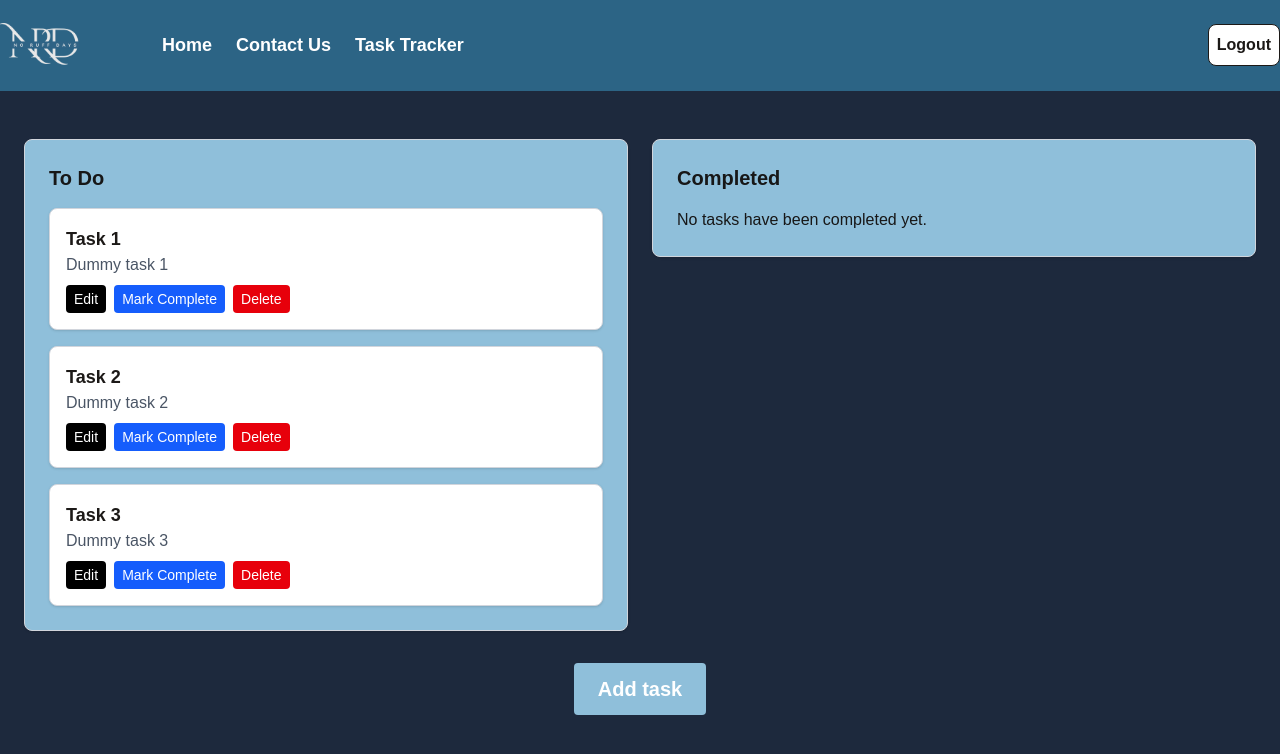
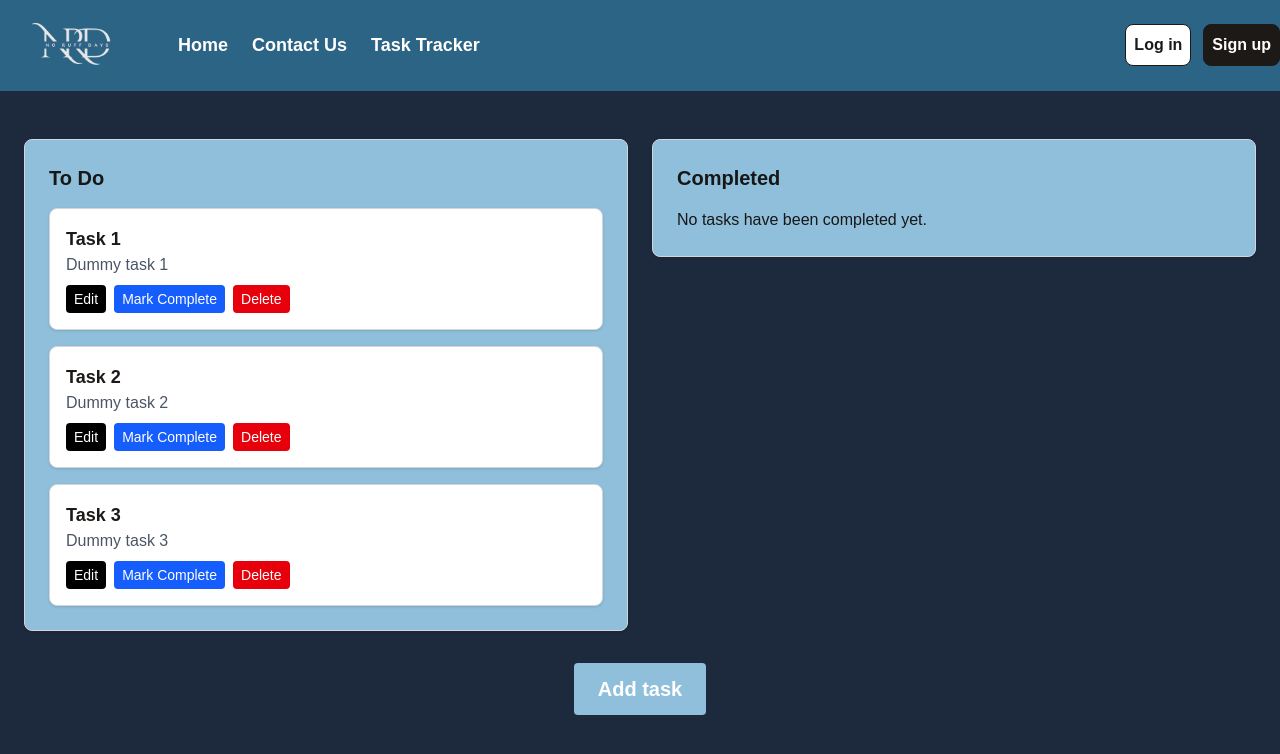
Before and after one commit to lindale1/NoRuffDays, a Next.js app: page /tasktracker in a window 1280 px wide. Shown: the top 754 px of the page. Built offline with nearby package versions, Linux system fonts and the light colour scheme.

Commit message:
log in/log out

```diff
--- a/src/app/authenticated/page.tsx
+++ b/src/app/authenticated/page.tsx
@@ -1,4 +1,4 @@
-import AuthHeader from '../../components/AuthHeader';
+import Header from '@/components/Header';
 import WelcomeUser from '../../components/WelcomeUser';
 import Footer from '../../components/Footer'
 // Home page view - authenticated
@@ -6,7 +6,7 @@ import Footer from '../../components/Footer'
 export default function Home() {
   return (
     <div>
-      <AuthHeader />
+      <Header />
       <WelcomeUser />
       <Footer />
     </div>
--- a/src/app/contact/page.tsx
+++ b/src/app/contact/page.tsx
@@ -1,7 +1,7 @@
 'use client';
 
 import React, { useState } from "react";
-import AuthHeader from '../../components/AuthHeader';
+import Header from "@/components/Header";
 import Footer from '../../components/Footer';
 
 const ContactPage = () => {
@@ -36,7 +36,7 @@ const ContactPage = () => {
 
   return (
     <div>
-      <AuthHeader />
+      <Header />
 
       {/* GET IN TOUCH SECTION */}
       <section className="bg-[#1f3b50] text-white py-12 px-4">
--- a/src/app/tasktracker/page.tsx
+++ b/src/app/tasktracker/page.tsx
@@ -1,7 +1,7 @@
 // Page for task tracker where we can add code from Dynamic List assignment
 "use client";
 import { useEffect, useState } from 'react';
-import AuthHeader from '../../components/AuthHeader';  // Correct path
+import Header from '@/components/Header';
 import Tasks from '../../components/Tasks'
 // Task tracker page view - non-authenticated
 
@@ -9,7 +9,7 @@ export default function TaskTracker() {
 
   return (
     <div className="min-h-screen bg-slate-800">
-      <AuthHeader />
+      <Header />
       <Tasks />
     </div>
   )
--- a/src/components/AuthHeader.tsx
+++ /dev/null
@@ -1,57 +0,0 @@
-"use client";
-import * as React from "react";
-import Image from "next/image";
-import logo from '../app/assets/nrd Logo(new).png';
-import Link from 'next/link';
-
-function Logo () {
-  return (
-    <div className="flex justify-center items-center">
-      <Link href="/" passHref>
-      <Image
-        src={logo}
-        height={90}
-        alt="No Ruff Days Logo"
-        className="cursor-pointer"
-      />
-      </Link>
-    </div>
-  );
-};
-
-function NavLinks() {
-  return (
-    <nav className="flex gap-6 ml-8 text-white font-semibold text-lg max-sm:hidden">
-    <Link href="/" className="hover:underline">Home</Link>
-    <Link href="/contact" className="hover:underline">Contact Us</Link>
-    <Link href="/tasktracker" className="hover:underline">Task Tracker</Link>
-    </nav>
-  )
-}
-
-function Logout () {
-  return (
-    <div className="flex gap-3 items-center ml-6 max-sm:hidden">
-      <button className="p-2 text-base font-bold rounded-lg border border-solid bg-white bg-opacity-90 text-stone-900">Logout</button>
-    </div>
-  );
-}
-
-function Header() {
-  return (
-    <>
-      <link
-        href="https://fonts.googleapis.com/css2?family=Inter:wght@400;700&display=swap"
-        rel="stylesheet"
-      />
-      <header className="flex relative items-center justify-between w-full bg-cyan-800 border-b border-[#2c6485]" style={{ backgroundColor: '#2c6485'}}>
-      <div className="flex items-center gap-10">
-        <Logo />
-        <NavLinks />
-        </div>
-        <Logout />
-      </header>
-    </>
-  );
-}
-export default Header;
--- a/src/components/Header.tsx
+++ b/src/components/Header.tsx
@@ -3,6 +3,14 @@ import * as React from "react";
 import Image from "next/image";
 import logo from '../app/assets/nrd Logo(new).png';
 import Link from 'next/link';
+
+interface LogInSignUpProps {
+  onLogin: () => void;
+}
+
+interface LogoutProps {
+  onLogout: () => void;
+}
 
 // Header component for Navbar with log in & sign up and logo
 function Logo () {
@@ -23,22 +31,22 @@ function NavLinks() {
     <nav className="flex gap-6 ml-8 text-white font-semibold text-lg max-sm:hidden">
     <Link href="/" className="hover:underline">Home</Link>
     <Link href="/contact" className="hover:underline">Contact Us</Link>
+    <Link href="/tasktracker" className="hover:underline">Task Tracker</Link>
     </nav>
+
   )
 }
 
 
-function LogOrSignUp () {
+function LogOrSignUp({ onLogin }: LogInSignUpProps) {
   return (
-    <>
     <div className="flex gap-3 items-center ml-6 max-sm:hidden">
-      {/* <button className="p-2 text-base font-bold rounded-lg border border-solid bg-white bg-opacity-90 text-stone-900">Log in</button> */}
-      <Link
-          href="/authenticated"
+      <button
+        onClick={onLogin}
         className="p-2 text-base font-bold rounded-lg border border-solid bg-white bg-opacity-90 text-stone-900"
       >
         Log in
-        </Link>
+      </button>
       <Link
         href="/signup"
         className="p-2 text-base font-bold text-white rounded-lg border border-solid bg-stone-900 border-stone-900"
@@ -46,18 +54,42 @@ function LogOrSignUp () {
         Sign up
       </Link>
     </div>
+  );
+}
+
+function Logout({ onLogout }: LogoutProps) {
+  return (
+    <div className="flex gap-3 items-center ml-6 max-sm:hidden">
       <button
-        className="hidden absolute right-4 max-sm:block"
-        aria-label="Menu"
+        onClick={onLogout}
+        className="p-2 text-base font-bold rounded-lg border border-solid bg-white bg-opacity-90 text-stone-900"
       >
-        <i className="ti ti-menu-2 text-2xl text-white" />
+        Logout
       </button>
-
-    </>
+    </div>
   );
 }
 
 function Header() {
+  const [isLoggedIn, setIsLoggedIn] = React.useState(false);
+
+  React.useEffect(() => {
+    const storedLoginState = localStorage.getItem('isLoggedIn');
+    if (storedLoginState === 'true') {
+      setIsLoggedIn(true);
+    }
+  }, []);
+
+  const handleLogin = () => {
+    setIsLoggedIn(true);  // Set logged in state to true when login button is clicked
+    localStorage.setItem('isLoggedIn', 'true');
+  };
+
+  const handleLogout = () => {
+    setIsLoggedIn(false);  // Set logged out state when logout button is clicked
+    localStorage.setItem('isLoggedIn', 'false');
+  };
+
   return (
     <>
       <link
@@ -69,7 +101,11 @@ function Header() {
           <Logo />
           <NavLinks />
         </div>
-        <LogOrSignUp />
+        {isLoggedIn ? (
+          <Logout onLogout={handleLogout} />  // Show Logout if logged in
+        ) : (
+          <LogOrSignUp onLogin={handleLogin} />  // Show Log In and Sign Up if not logged in
+        )}
       </header>
     </>
   );
```
Lines whose indentation alone changed are shown as unchanged.
